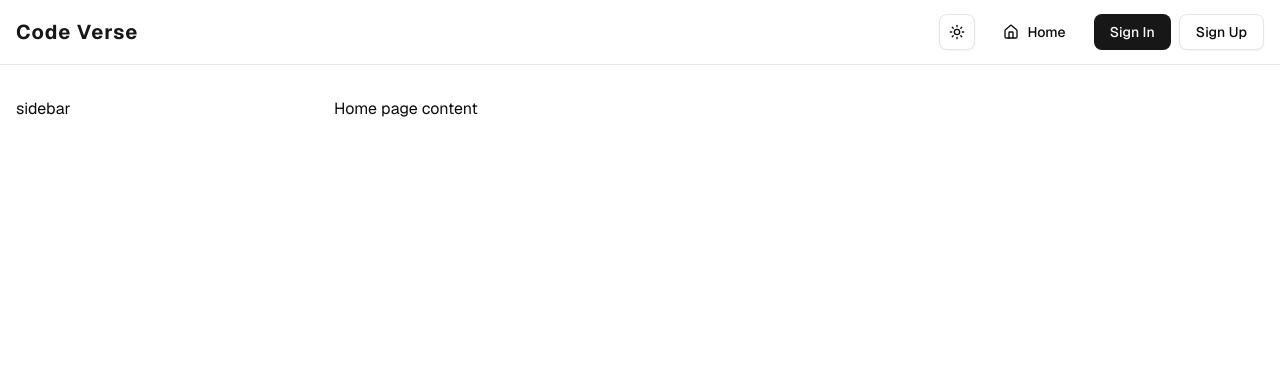
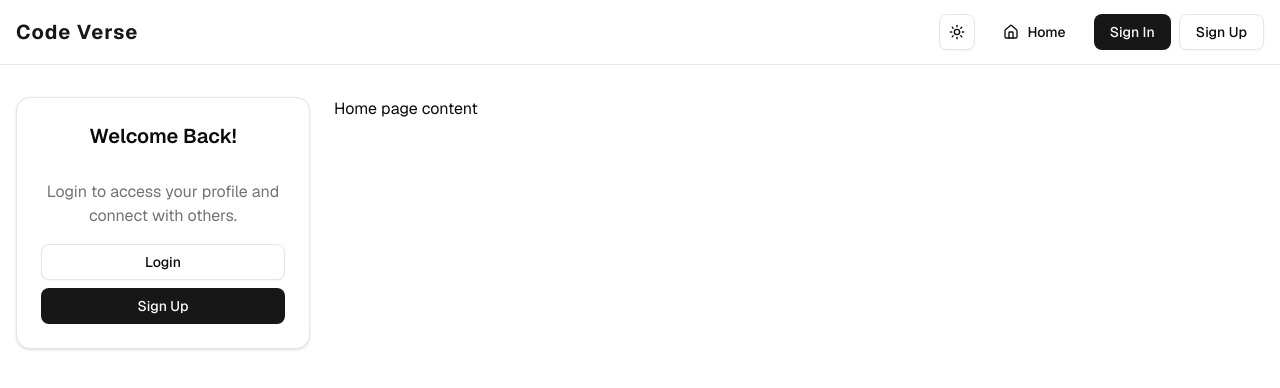
Before and after one commit to RahmadFahrurrozi/codeverse, a Next.js app: page / in a window 1280 px wide. Shown: the top 388 px of the page. Built offline with nearby package versions, Linux system fonts and the light colour scheme; no server answers.

Commit message:
feat: integrate Sidebar and Toaster components into RootLayout

```diff
--- a/src/app/layout.tsx
+++ b/src/app/layout.tsx
@@ -4,7 +4,8 @@ import "./globals.css";
 import { ClerkProvider } from "@clerk/nextjs";
 import { ThemeProvider } from "@/components/ThemeProvider";
 import Navbar from "@/components/Navbar";
-
+import Sidebar from "@/components/Sidebar";
+import { Toaster } from "react-hot-toast";
 const geistSans = Geist({
   variable: "--font-geist-sans",
   subsets: ["latin"],
@@ -45,12 +46,15 @@ export default function RootLayout({
                 {/* container to center the content */}
                 <div className="max-w-7xl mx-auto px-4">
                   <div className="grid grid-cols-1 lg:grid-cols-12 gap-6">
-                    <div className="hidden lg:block lg:col-span-3">sidebar</div>
+                    <div className="hidden lg:block lg:col-span-3">
+                      <Sidebar />
+                    </div>
                     <div className="lg:col-span-9">{children}</div>
                   </div>
                 </div>
               </main>
             </div>
+            <Toaster />
           </ThemeProvider>
         </body>
       </html>
```
